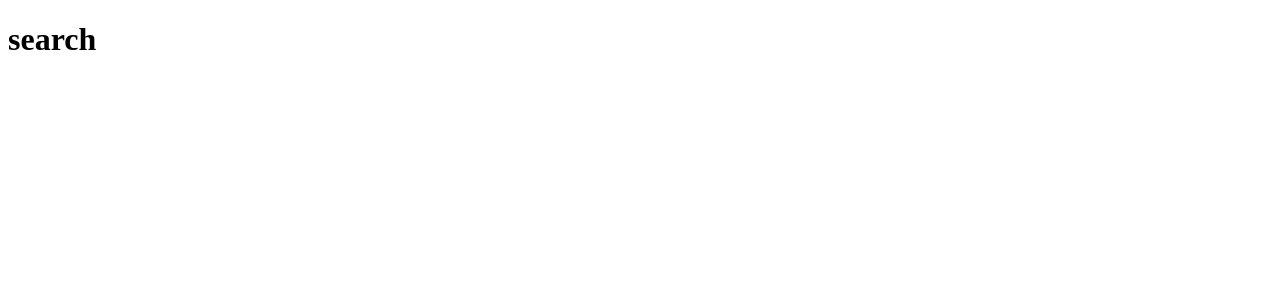
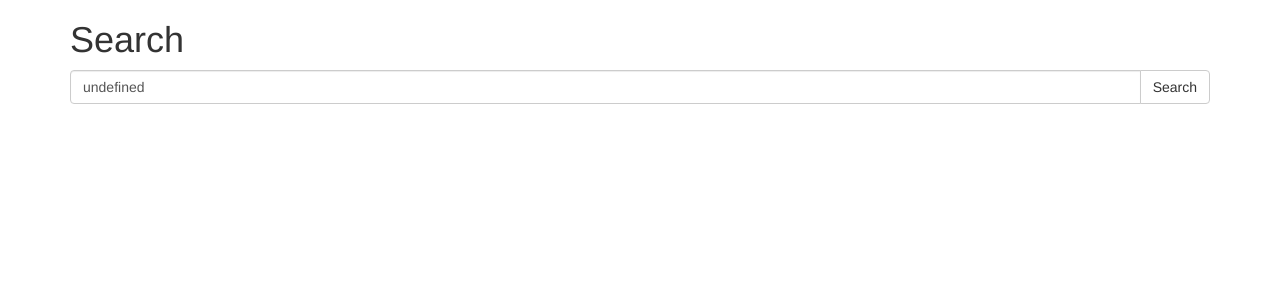
Before and after one commit to mb0606/spotifind, an Angular app: page /search in a window 1280 px wide. Shown: the top 300 px of the page. Built offline with nearby package versions, Linux system fonts and the light colour scheme.

Commit message:
[client] Added Searchbox to SearchComponent.

```diff
--- a/src/app/app.component.html
+++ b/src/app/app.component.html
@@ -1 +1,4 @@
+<div class="container">
+
 <app-search></app-search>
+</div>
--- a/src/app/components/search.component.ts
+++ b/src/app/components/search.component.ts
@@ -7,10 +7,31 @@ import {SpotifyService} from "../services/spotify.service";
 
 @Component({
   selector: 'app-search',
-  template: `<h1>search</h1>`,
+  template: `
+    <h1>Search</h1>
+
+
+    <div class="input-group">
+      <input
+        #newquery
+        [value]="query"
+        (keydown.enter)="submit(newquery.value)"
+        type="text"
+        class="form-control"
+        placeholder="Search for..."/>
+      <span class="input-group-btn">
+        <button (click)="submit(newquery.value)" class="btn btn-default" type="button">Search</button>
+      </span>
+     </div><!-- input-group -->
+
+
+
+  `
+  ,
 })
 export class SearchComponent {
-
+  query: string;
+  results: Object;
   constructor(private spotifyService: SpotifyService){
 
   }
--- a/src/index.html
+++ b/src/index.html
@@ -6,6 +6,7 @@
   <base href="/">
 
   <meta name="viewport" content="width=device-width, initial-scale=1">
+  <link rel="stylesheet" href="https://maxcdn.bootstrapcdn.com/bootstrap/3.3.7/css/bootstrap.min.css">
   <link rel="icon" type="image/x-icon" href="favicon.ico">
 </head>
 <body>
```
